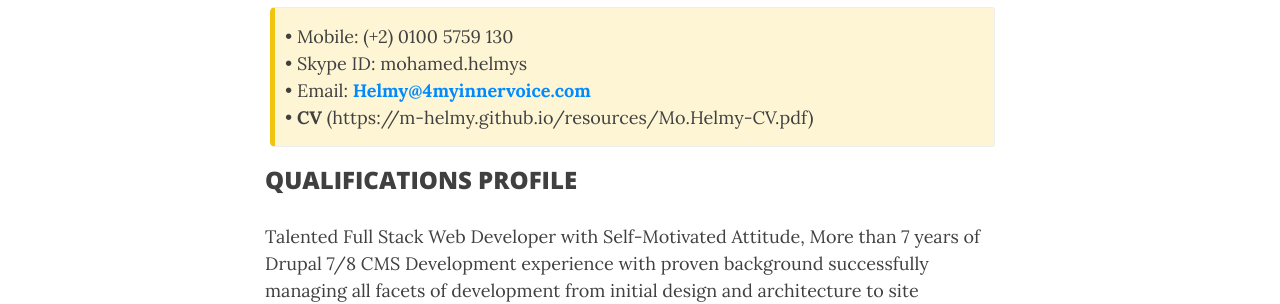
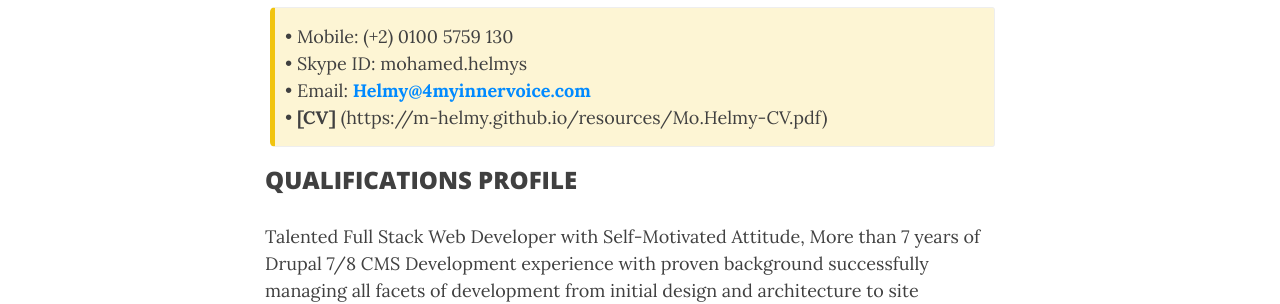
Before and after one commit to M-Helmy/m-helmy.github.io, a Jekyll site: the page built from resume.md, in a window 1280 px wide and 900 px high, scrolled down 672 px. Shown: the part 154-458 px from the top of the window. Built offline with Jekyll 4.4.1, drawn with Linux system fonts in a browser that asks for light colours; nearby versions of some CDN libraries; comment, search, counter and statistics services are not loaded.

```diff
--- a/resume.md
+++ b/resume.md
@@ -16,7 +16,7 @@ bigimg: /img/desk.jpg
 • Mobile: (+2) 0100 5759 130<br/>
 • Skype ID: mohamed.helmys<br/>
 • Email: **<a href="mailto: Helmy@4myinnervoice.com"> Helmy@4myinnervoice.com</a>**<br/>
-• **CV** (https://m-helmy.github.io/resources/Mo.Helmy-CV.pdf)<br/>
+• **[CV]** (https://m-helmy.github.io/resources/Mo.Helmy-CV.pdf)<br/>
 
 ### QUALIFICATIONS PROFILE<br/>
 Talented Full Stack Web Developer with Self-Motivated Attitude,
```
